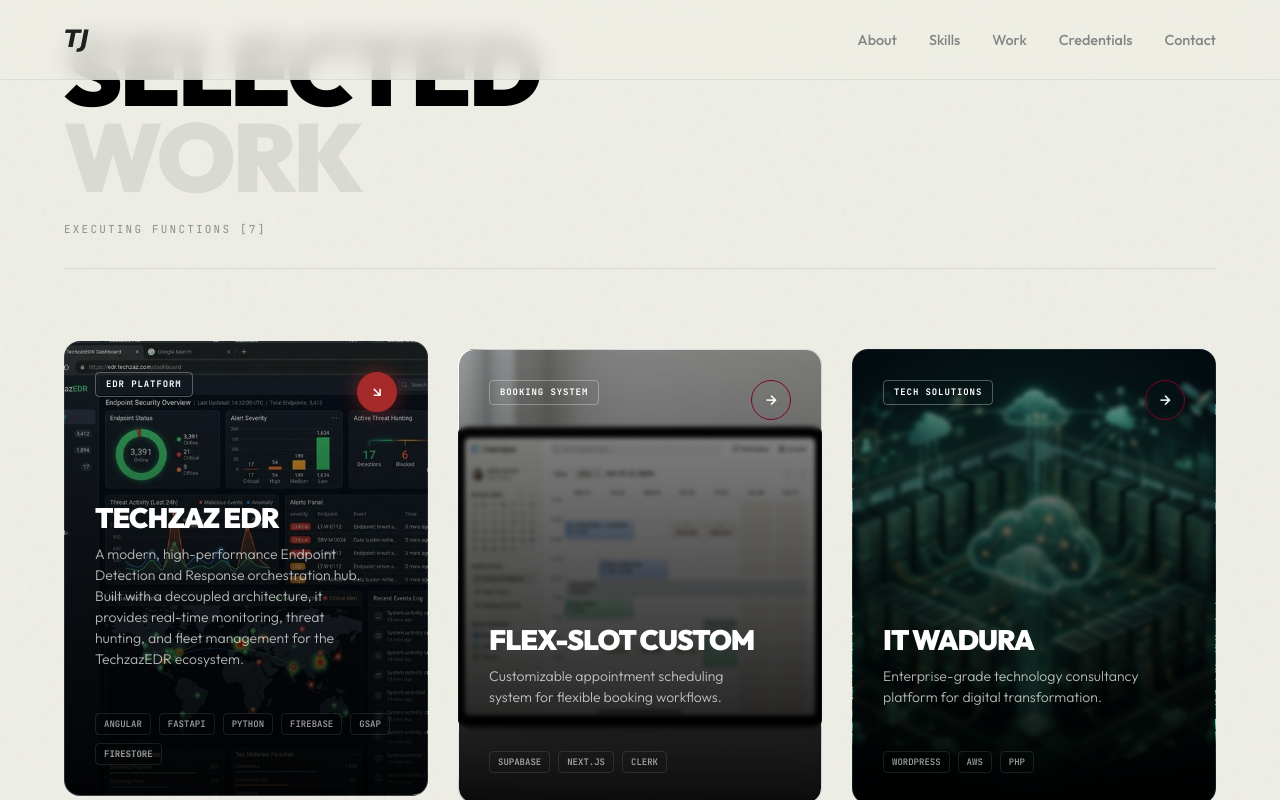
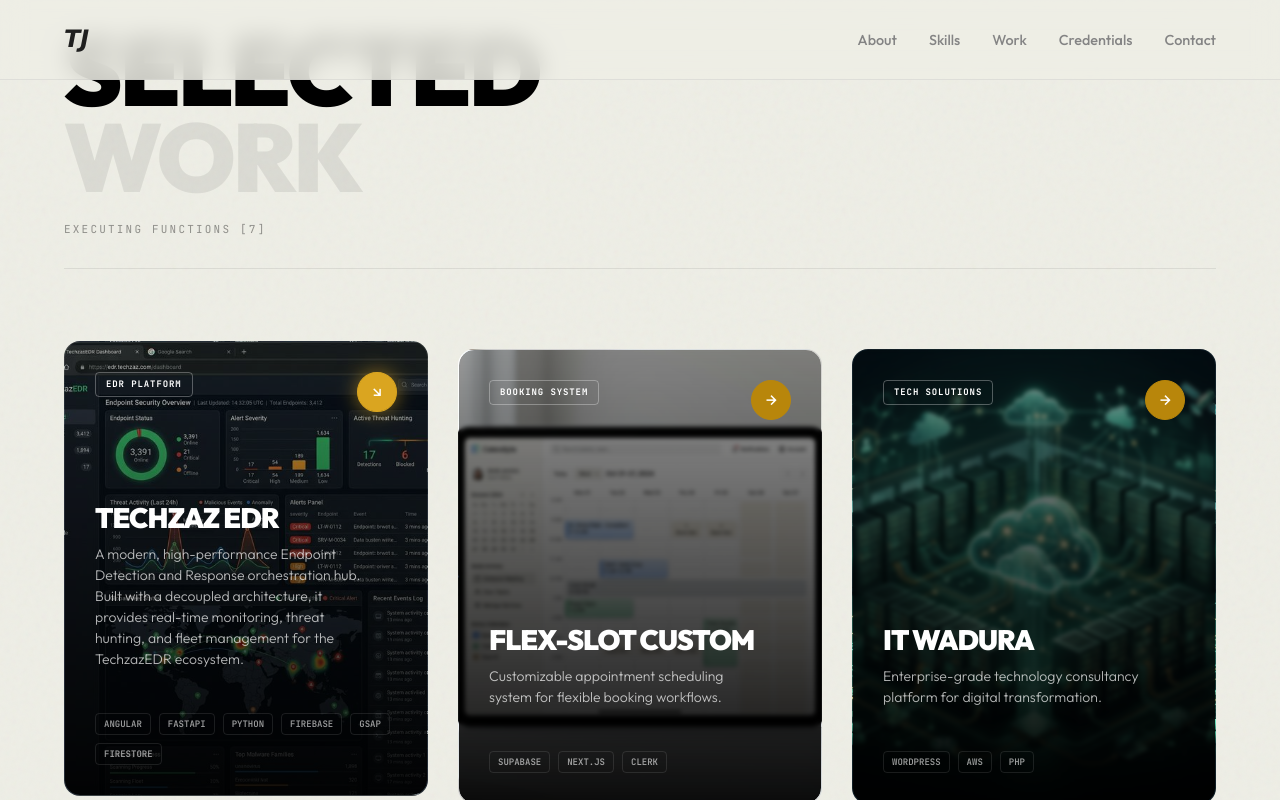
Before and after one commit to TharukiJ/Portfolio-3, a Next.js app: page / in a window 1280 px wide. In both pictures the pointer is over the element 377 px from the left and 3102 px from the top of the page. Shown: the part 2702-3502 px from the top of the page. Built offline with nearby package versions, Linux system fonts and the light colour scheme; a web font is replaced by a local one.

Commit message:
Update globals.css

```diff
--- a/app/globals.css
+++ b/app/globals.css
@@ -2059,8 +2059,8 @@ footer {
     width: 40px;
     height: 40px;
     border-radius: 50%;
-    border: 1.5px solid #800020;
-    /* Maroon border */
+    border: 1.5px solid #B8860B;
+    background: #B8860B;
     display: flex;
     align-items: center;
     justify-content: center;
@@ -2070,10 +2070,9 @@ footer {
 }
 
 .project-card-premium:hover .project-arrow-btn {
-    background: #a52a2a;
-    /* Vibrant Maroon */
-    border-color: #a52a2a;
-    box-shadow: 0 0 20px rgba(165, 42, 42, 0.6);
+    background: #DAA520;
+    border-color: #DAA520;
+    box-shadow: 0 0 20px rgba(218, 165, 32, 0.6);
     transform: rotate(45deg);
 }
 
```
